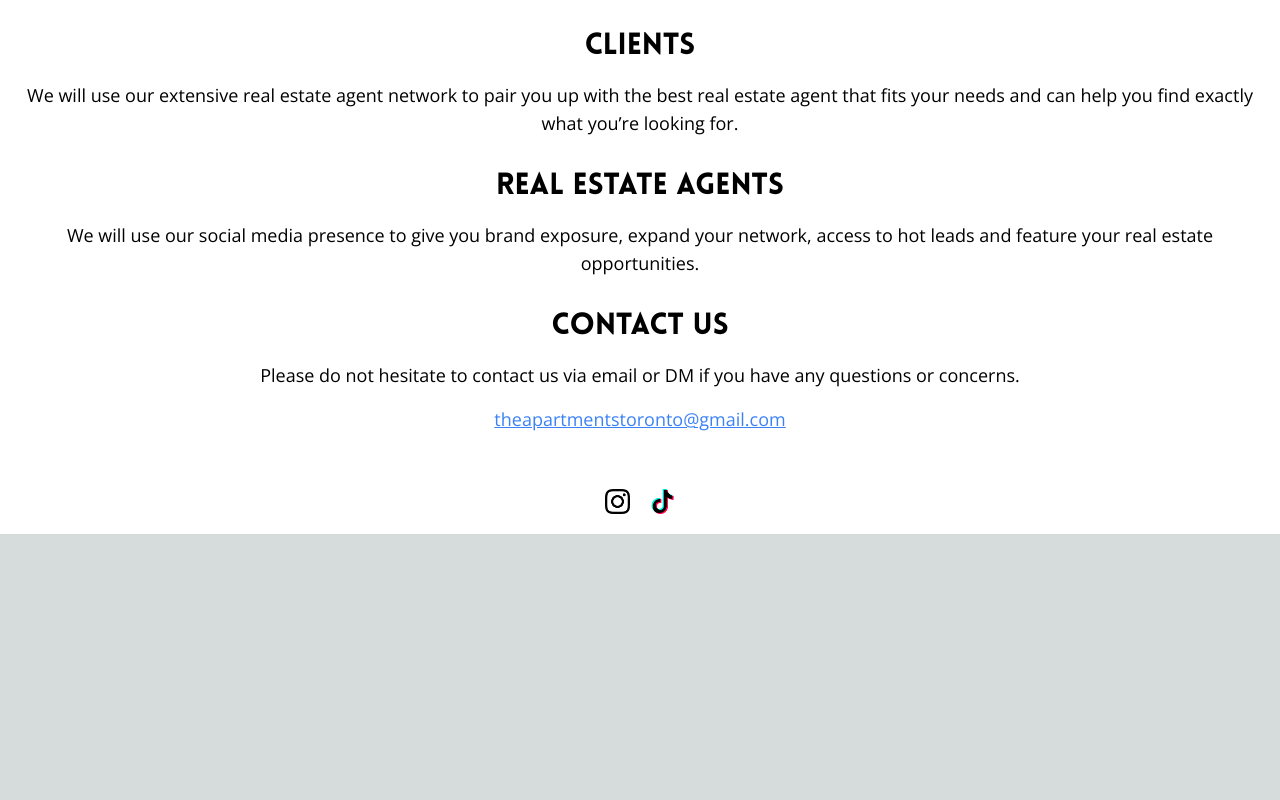
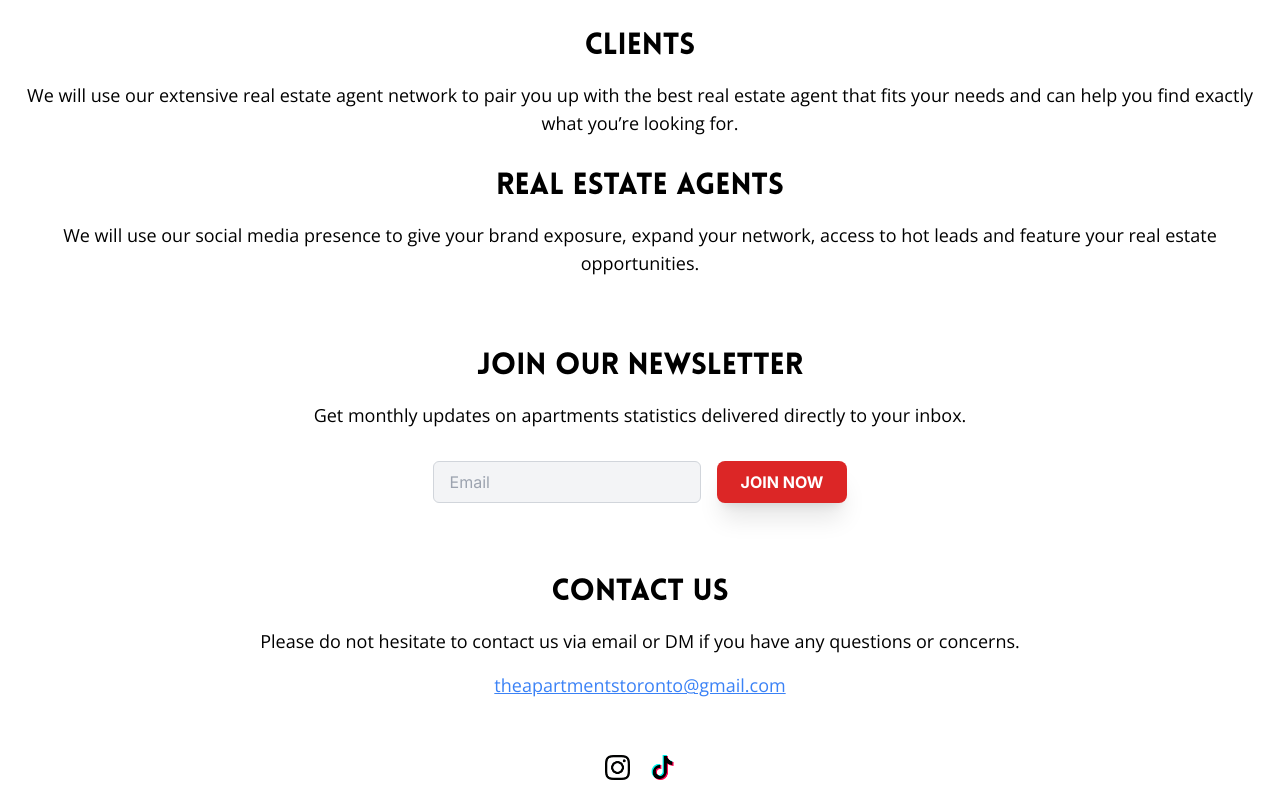
Before and after one commit to yunoprogramming/apartments-toronto, a Next.js app: page / in a window 1280 px wide. Shown: the part 995-1795 px from the top of the page. Before the commit the page ends 1529 px from the top, so only its background shows below. Built offline with nearby package versions, Linux system fonts and the light colour scheme.

Commit message:
newsletter

```diff
--- a/package.json
+++ b/package.json
@@ -11,12 +11,14 @@
   "dependencies": {
     "@fortawesome/free-solid-svg-icons": "^6.5.2",
     "@fortawesome/react-fontawesome": "^0.2.0",
+    "jquery": "^3.7.1",
     "next": "^14.1.4",
     "next-images": "^1.8.5",
     "react": "^18.2.0",
     "react-dom": "^18.2.0"
   },
   "devDependencies": {
+    "@types/jquery": "^3.5.29",
     "@types/node": "^20",
     "@types/react": "^18",
     "@types/react-dom": "^18",
--- a/src/app/page.tsx
+++ b/src/app/page.tsx
@@ -1,8 +1,30 @@
 /** @format */
 'use client';
 import Image from 'next/image';
+import { useEffect } from 'react';
+import $ from 'jquery';
 
 export default function Home() {
+	// Add the jQuery code inside a useEffect hook
+	useEffect(() => {
+		$('form').on('submit', function (this: any, e: any) {
+			e.preventDefault();
+
+			$.ajax({
+				url: $(this).attr('action'),
+				method: 'POST',
+				dataType: 'jsonp',
+				data: $(this).serialize(),
+				success: function (response: any) {
+					console.log('Form submitted successfully!');
+				},
+				error: function (err: any) {
+					console.error('Error submitting form: ', err);
+				},
+			});
+		});
+	}, []);
+
 
 	return (
 		<div className='min-h-screen bg-white text-black flex flex-col'>
@@ -23,7 +45,7 @@ export default function Home() {
 			{/* Body */}
 			<main className='flex-grow flex justify-center flex-col'>
 				<section
-					id='about'
+					id='inquiry`'
 					className='p-5 flex flex-col items-center justify-center text-center'>
 					{/* Content of the about section */}
 					<h1 className='font-lovelo text-3xl mb-4 mt-8'>
@@ -48,16 +70,55 @@ export default function Home() {
 					</p>
 					<h1 className='font-lovelo text-3xl mb-4'>CLIENTS</h1>
 					<p className='font-open-sans text-lg mb-8'>
-						We will use our extensive real estate agent network to pair you up with the
-						best real estate agent that fits your needs and can help you find exactly what
-						you’re looking for.
+						We will use our extensive real estate agent network to pair you up
+						with the best real estate agent that fits your needs and can help
+						you find exactly what you’re looking for.
 					</p>
 					<h1 className='font-lovelo text-3xl mb-4'>REAL ESTATE AGENTS</h1>
 					<p className='font-open-sans text-lg mb-8'>
-						We will use our social media presence to give you brand exposure,
+						We will use our social media presence to give your brand exposure,
 						expand your network, access to hot leads and feature your real
 						estate opportunities.
 					</p>
+				</section>
+				{/* Subscription Form */}
+				<section
+					id='newsletter'
+					className='p-5 flex flex-col items-center justify-center text-center'>
+					{/* Subscription Form Content */}
+					<h1 className='font-lovelo text-3xl mb-4'>JOIN OUR NEWSLETTER</h1>
+					<p className='font-open-sans text-lg mb-8'>
+						Get monthly updates on apartments statistics delivered directly to
+						your inbox.
+					</p>
+					<form
+						action='https://script.google.com/macros/s/AKfycbx7PiAWguGdtcw4iMS4UhIeGNdm7eL0LJ6ZFM3bvRbETHHvlilPNJ6LDHb4fWf4iM0Vng/exec'
+						method='post'
+						className='mb-8'>
+						<div className='flex flex-col md:flex-row'>
+							<label
+								htmlFor='email'
+								className='sr-only'>
+								Email
+							</label>
+							<input
+								type='email'
+								id='email'
+								name='email'
+								placeholder='Email'
+								className='bg-gray-100 border border-gray-300 rounded-md py-2 px-4 mb-6 md:mb-0 mr-0 md:mr-4 focus:outline-none focus:ring-2 focus:ring-red-600'
+							/>
+							<button
+								type='submit'
+								className='bg-red-600 hover:bg-red-700 text-white font-lovelo font-bold py-2 px-6 rounded-lg shadow-xl'>
+								JOIN NOW
+							</button>
+						</div>
+					</form>
+				</section>
+				<section
+					id='contact'
+					className='p-5 flex flex-col items-center justify-center text-center'>
 					<h1 className='font-lovelo text-3xl mb-4'>CONTACT US</h1>
 					<p className='font-open-sans text-lg mb-4'>
 						Please do not hesitate to contact us via email or DM if you have any
```
Also changed, not shown: 1 other file (tests, documents, lock files or other folders).
